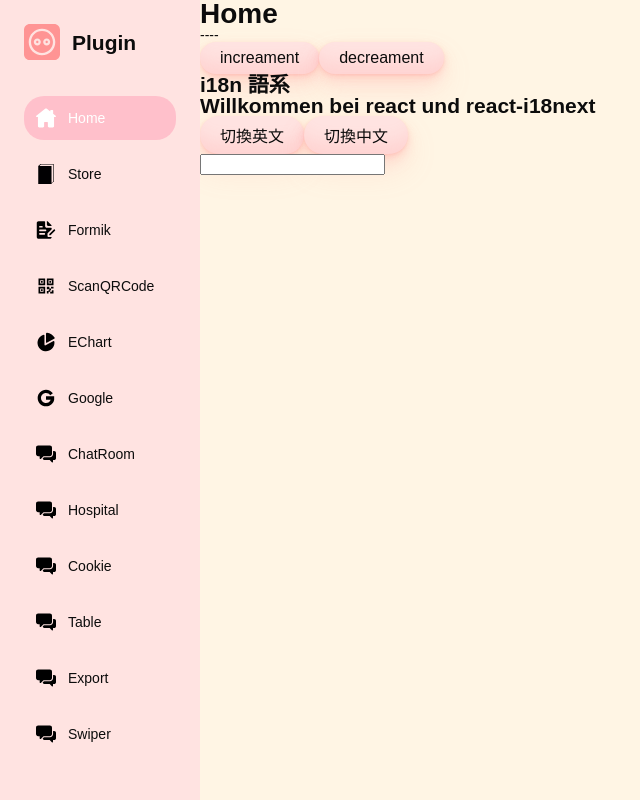
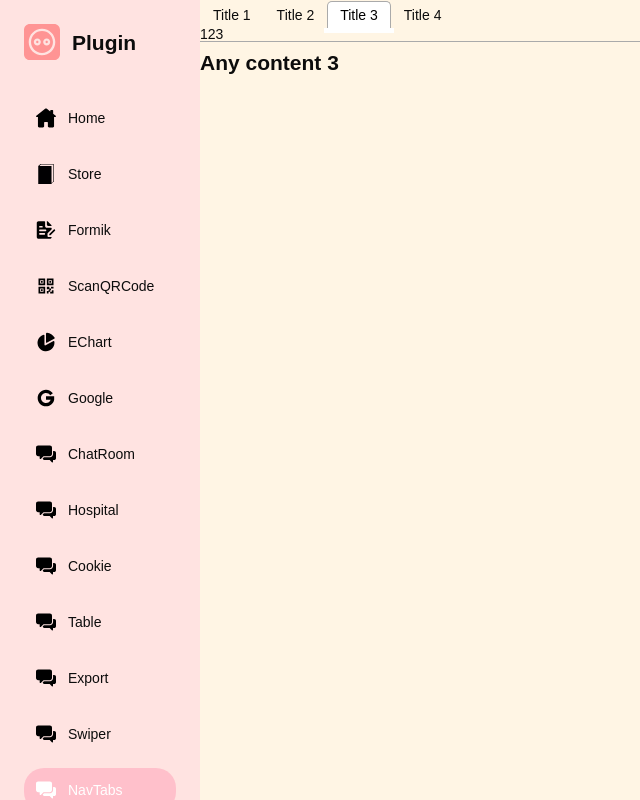
Before and after one commit to shiauweitsung/React-Typescript-example, a React (Create React App) app: page /navtabs in a window 1280 px wide. Before the commit this address led to /. Shown: the whole page, without its empty margins (0-640 px from the left). Built offline with nearby package versions, Linux system fonts and the light colour scheme; the HTML template or start-up script is replaced by a standard one.

Commit message:
add nav tabs plugin

```diff
--- a/package.json
+++ b/package.json
@@ -49,6 +49,7 @@
     "react-redux": "^8.0.4",
     "react-router-dom": "^6.4.2",
     "react-scripts": "5.0.1",
+    "react-tabs": "^6.0.0",
     "react-transition-group": "^4.4.5",
     "redux-typescript": "^1.2.1",
     "sass": "^1.55.0",
--- a/src/App/App.tsx
+++ b/src/App/App.tsx
@@ -16,6 +16,7 @@ import Tables from 'pages/Table';
 import TablePagination from 'pages/Table/Paginations';
 import ExportToExcel from 'pages/Excel';
 import Swipers from 'pages/Swiper';
+import NavTabs from 'pages/Tabs';
 
 const queryClient = new QueryClient();
 
@@ -41,6 +42,7 @@ function App() {
               </Route>
               <Route path="export_excel" element={<ExportToExcel />} />
               <Route path="swiper" element={<Swipers />} />
+              <Route path="navtabs" element={<NavTabs />} />
             </Routes>
             <Sidebar />
           </QueryClientProvider>
--- a/src/components/Sidebar/data.tsx
+++ b/src/components/Sidebar/data.tsx
@@ -75,6 +75,11 @@ export const sidebarData: ISidebarData[] = [
     link: '/swiper',
     icon: <ChatSvg />,
   },
+  {
+    label: 'NavTabs',
+    link: '/navtabs',
+    icon: <ChatSvg />,
+  },
 ];
 
 export default sidebarData;
--- /dev/null
+++ b/src/pages/Tabs/index.tsx
@@ -0,0 +1,37 @@
+import { Tab, Tabs, TabList, TabPanel } from 'react-tabs';
+import 'react-tabs/style/react-tabs.css';
+
+// https://www.npmjs.com/package/react-tabs
+export default function NavTabs() {
+  return (
+    <Tabs
+      defaultFocus
+      defaultIndex={2}
+      //   selectedIndex={3}
+      onSelect={(index, last) => {
+        console.log(index, last, 'select');
+      }}
+    >
+      <TabList>
+        <Tab>Title 1</Tab>
+        <Tab>Title 2</Tab>
+        <Tab>Title 3</Tab>
+        <Tab>Title 4</Tab>
+        <p>123</p>
+      </TabList>
+
+      <TabPanel>
+        <h2>Any content 1</h2>
+      </TabPanel>
+      <TabPanel>
+        <h2>Any content 2</h2>
+      </TabPanel>
+      <TabPanel>
+        <h2>Any content 3</h2>
+      </TabPanel>
+      <TabPanel>
+        <h2>Any content 4</h2>
+      </TabPanel>
+    </Tabs>
+  );
+}
```
Also changed, not shown: 1 other file (tests, documents, lock files or other folders).
